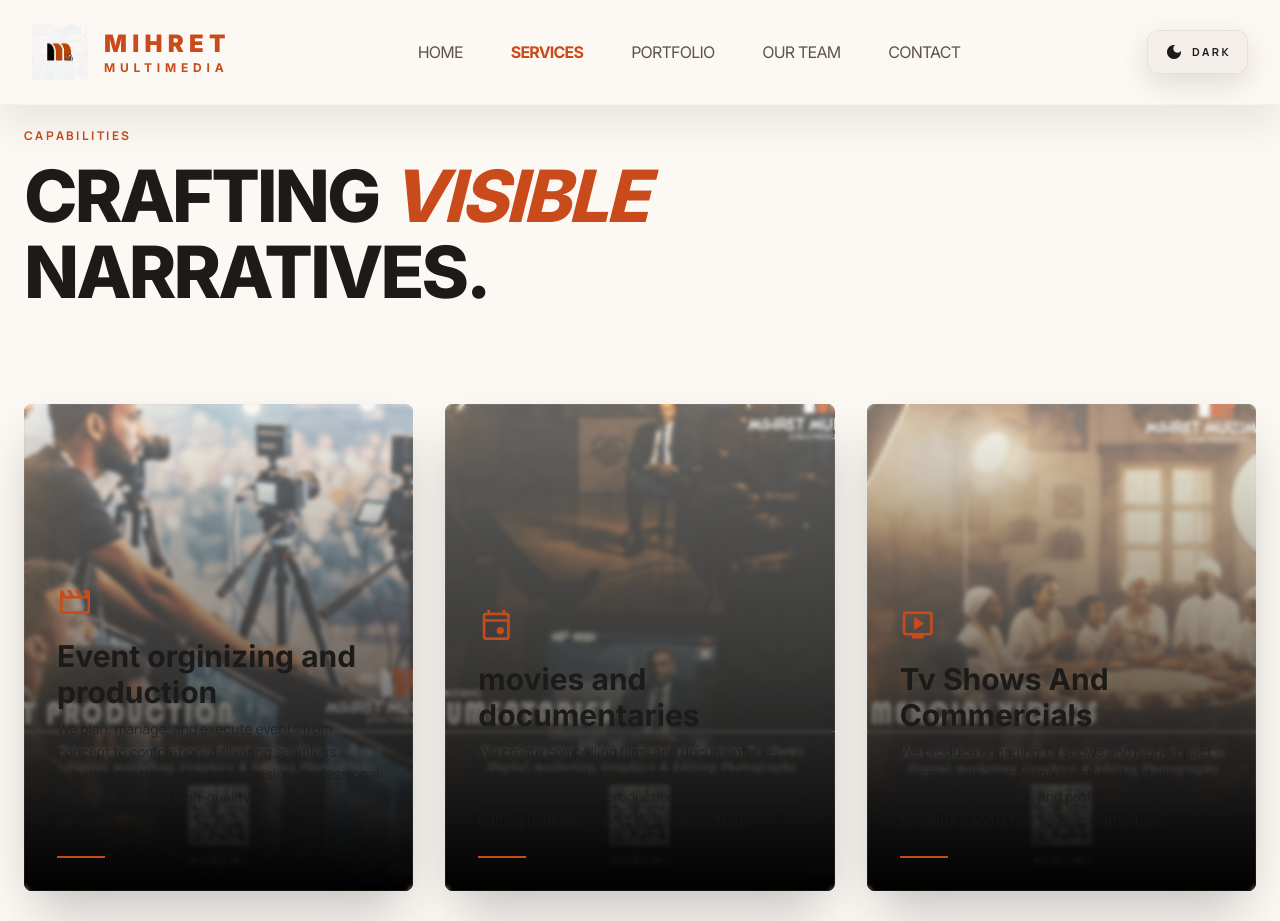
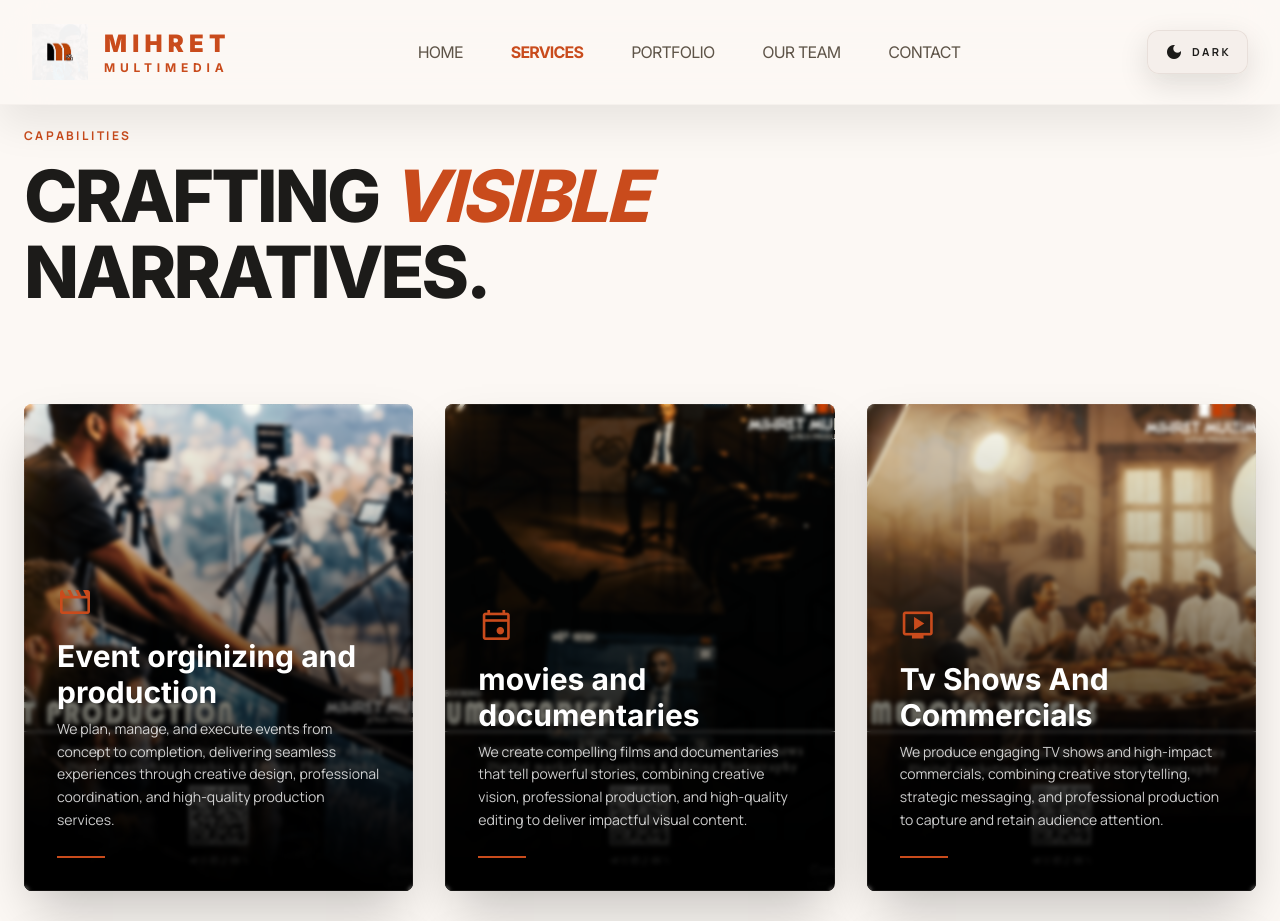
Before and after one commit to BereketTadesse/mihret-react, a React (Vite) app: page /services in a window 1280 px wide. Shown: the top 921 px of the page. Built offline with nearby package versions, Linux system fonts and the light colour scheme.

Commit message:
adding the light mode

```diff
--- a/src/pages/Home.tsx
+++ b/src/pages/Home.tsx
@@ -273,10 +273,10 @@ export default function Home() {
                 <span className="mb-3 inline-flex items-center gap-2 rounded-full border border-primary/25 bg-black/25 px-4 py-1.5 text-[10px] font-bold uppercase tracking-[0.32em] text-primary">
                   Available Now
                 </span>
-                <h2 className="max-w-4xl text-4xl font-black uppercase tracking-[-0.06em] text-on-surface drop-shadow-[0_6px_20px_rgba(0,0,0,0.55)] sm:text-5xl md:text-7xl">
+                <h2 className="max-w-4xl text-4xl font-black uppercase tracking-[-0.06em] text-white drop-shadow-[0_6px_20px_rgba(0,0,0,0.55)] sm:text-5xl md:text-7xl">
                   THE SHOWREEL
                 </h2>
-                <p className="mt-4 max-w-2xl text-sm leading-relaxed text-on-surface-variant md:text-base">
+                <p className="mt-4 max-w-2xl text-sm leading-relaxed text-white/80 md:text-base">
                   A quick look into Mihret Multimedia&apos;s cinematic direction, production energy, and visual storytelling.
                 </p>
               </div>
@@ -316,7 +316,7 @@ export default function Home() {
               <div className="absolute bottom-0 left-0 p-8 md:p-12 w-full flex justify-between items-end pointer-events-none">
                 <div className="space-y-3 md:space-y-4">
                   <span className="bg-primary/20 backdrop-blur-md px-3 py-1 rounded-sm text-[10px] text-primary font-bold tracking-widest uppercase border border-primary/20">{mainProject.type}</span>
-                  <h4 className="text-3xl md:text-5xl font-black font-headline tracking-tighter uppercase leading-none">{mainProject.title}</h4>
+                  <h4 className="text-3xl md:text-5xl font-black font-headline tracking-tighter uppercase leading-none text-white">{mainProject.title}</h4>
                 </div>
                 <span className="material-symbols-outlined text-4xl text-primary opacity-0 group-hover:opacity-100 transition-opacity translate-x-4 group-hover:translate-x-0 duration-300">arrow_forward</span>
               </div>
@@ -337,7 +337,7 @@ export default function Home() {
                 <div className="absolute inset-0 bg-gradient-to-t from-black/90 via-black/20 to-transparent opacity-80 group-hover:opacity-60 transition-all duration-500 pointer-events-none"></div>
                 <div className="absolute inset-0 p-8 flex flex-col justify-end pointer-events-none">
                   <span className="text-[10px] text-primary font-bold tracking-widest uppercase mb-2 drop-shadow-md">{sideProject1.type}</span>
-                  <h4 className="text-xl font-black font-headline tracking-tight uppercase drop-shadow-lg leading-tight">{sideProject1.title}</h4>
+                  <h4 className="text-xl font-black font-headline tracking-tight uppercase drop-shadow-lg leading-tight text-white">{sideProject1.title}</h4>
                 </div>
               </div>
             )}
@@ -355,7 +355,7 @@ export default function Home() {
                 <div className="absolute inset-0 bg-gradient-to-t from-black/90 via-black/20 to-transparent opacity-80 group-hover:opacity-60 transition-all duration-500 pointer-events-none"></div>
                 <div className="absolute inset-0 p-8 flex flex-col justify-end pointer-events-none">
                   <span className="text-[10px] text-primary font-bold tracking-widest uppercase mb-2 drop-shadow-md">{sideProject2.type}</span>
-                  <h4 className="text-xl font-black font-headline tracking-tight uppercase drop-shadow-lg leading-tight">{sideProject2.title}</h4>
+                  <h4 className="text-xl font-black font-headline tracking-tight uppercase drop-shadow-lg leading-tight text-white">{sideProject2.title}</h4>
                 </div>
               </div>
             )}
--- a/src/pages/Services.tsx
+++ b/src/pages/Services.tsx
@@ -49,14 +49,14 @@ export default function Services() {
             className="group relative aspect-[4/5] overflow-hidden rounded-xl bg-surface-container-low shadow-2xl"
             whileHover={{ y: -6, boxShadow: '0 36px 60px rgba(0,0,0,0.28)' }}
             transition={{ type: 'spring', stiffness: 260, damping: 22 }}>
-            <div className="absolute inset-0 z-0 scale-110 transition-transform duration-700 group-hover:scale-100 opacity-60">
+            <div className="absolute inset-0 z-0 scale-110 transition-transform duration-700 group-hover:scale-100 opacity-100">
               <img className="w-full h-full object-cover" alt={svc.alt} src={svc.img} />
             </div>
             <div className="absolute inset-0 bg-gradient-to-t from-black via-black/40 to-transparent z-10" />
             <div className="absolute inset-0 z-20 p-8 flex flex-col justify-end backdrop-blur-[2px] border border-outline-variant/10 group-hover:backdrop-blur-none transition-all">
               <span className="material-symbols-outlined text-primary mb-4 text-4xl">{svc.icon}</span>
-              <h3 className="font-headline text-3xl font-bold text-on-surface mb-2">{svc.title}</h3>
-              <p className="text-on-surface/70 text-sm leading-relaxed mb-6">{svc.body}</p>
+              <h3 className="font-headline text-3xl font-bold text-white mb-2">{svc.title}</h3>
+              <p className="text-white/80 text-sm leading-relaxed mb-6">{svc.body}</p>
               <div className="w-12 h-0.5 bg-primary transition-all duration-300 group-hover:w-full" />
             </div>
           </motion.div>
```
